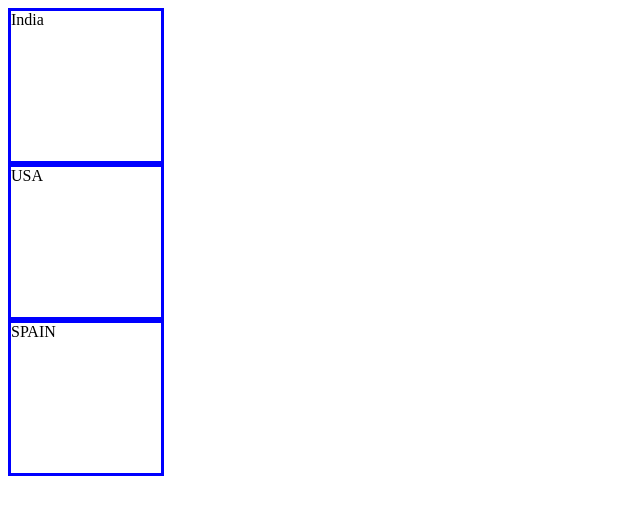
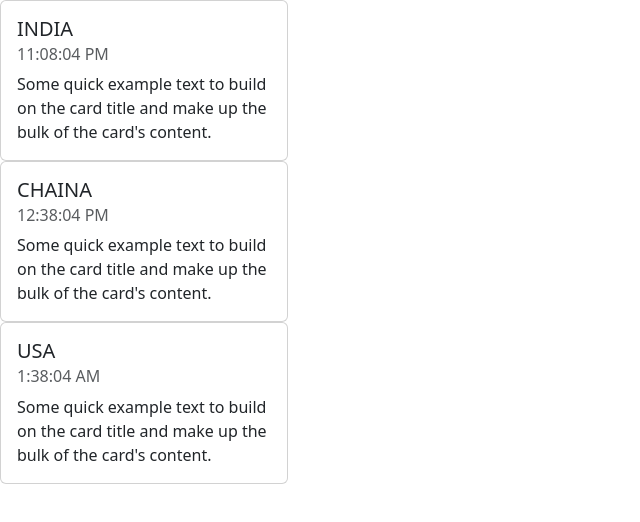
Before and after one commit to Chanchal010/JavaScript_Projects, a plain HTML site: page World_Clock/index.html in a window 1280 px wide. Shown: the whole page, without its empty margins (0-640 px from the left). Drawn offline with nearby package versions, Linux system fonts and the light colour scheme.

Commit message:
last change

```diff
--- a/World_Clock/index.html
+++ b/World_Clock/index.html
@@ -1,29 +1,77 @@
 <!DOCTYPE html>
 <html lang="en">
+
 <head>
     <meta charset="UTF-8">
     <meta name="viewport" content="width=device-width, initial-scale=1.0">
     <title>Document</title>
+    <link href="https://cdn.jsdelivr.net/npm/bootstrap@5.3.2/dist/css/bootstrap.min.css" rel="stylesheet" integrity="sha384-T3c6CoIi6uLrA9TneNEoa7RxnatzjcDSCmG1MXxSR1GAsXEV/Dwwykc2MPK8M2HN" crossorigin="anonymous">
     <link rel="stylesheet" href="style.css">
 </head>
+
 <body>
-    <div class="clock  ">
-        India
+
+    <div class="card" style="width: 18rem;">
+        <div class="card-body">
+          <h5 class="card-title"> INDIA</h5>
+          <h6 class="card-subtitle mb-2 text-body-secondary" id="india"></h6>
+          <p class="card-text">Some quick example text to build on the card title and make up the bulk of the card's content.</p>
+          <!-- <a href="#" class="card-link">Card link</a>
+          <a href="#" class="card-link">Another link</a> -->
+        </div>
+      </div>
+
+      <div class="card" style="width: 18rem;">
+        <div class="card-body">
+          <h5 class="card-title">CHAINA</h5>
+          <h6 class="card-subtitle mb-2 text-body-secondary" id="usa"></h6>
+          <p class="card-text">Some quick example text to build on the card title and make up the bulk of the card's content.</p>
+          <!-- <a href="#" class="card-link">Card link</a>
+          <a href="#" class="card-link">Another link</a> -->
+        </div>
+      </div>
+
+      <div class="card" style="width: 18rem;">
+        <div class="card-body">
+          <h5 class="card-title">USA</h5>
+          <h6 class="card-subtitle mb-2 text-body-secondary" id="chaina"></h6>
+          <p class="card-text">Some quick example text to build on the card title and make up the bulk of the card's content.</p>
+          <!-- <a href="#" class="card-link">Card link</a>
+          <a href="#" class="card-link">Another link</a> -->
+        </div>
+      </div>
+
+
+
+    <!-- <div class="clock  ">
+        <h1 id="india"></h1>
     </div>
     <div class="clock">
-        USA
+        <h1 id="usa"></h1>
     </div>
     <div class="clock">
-SPAIN
-    </div>
+        <h1 id="chaina">
+            </hid1>
+    </div> -->
     <script>
-let d = new Date()
 
-India.innerHTML = d.toLocaleString('en-US', {
-    timeZone: 'America/Los_Angeles',
-  })
+        const runningTime = () => {
+            let d = new Date()
+            usa.innerHTML = d.toLocaleString('en-US', {
+                timeZone: 'America/New_York',
+            }).split(", ")[1]
+            india.innerHTML = d.toLocaleString('en-US', {
+                timeZone: 'Asia/kolkata',
+            }).split(", ")[1]
+            chaina.innerHTML = d.toLocaleString('en-US', {
+                timeZone: 'Asia/Shanghai',
+            }).split(", ")[1]
+        }
+
+        setInterval(runningTime, 1000)
 
 
     </script>
 </body>
+
 </html>
--- a/World_Clock/style.css
+++ b/World_Clock/style.css
@@ -6,3 +6,7 @@
     /* align-items: center;
     justify-content: center; */
 }
+
+.card{
+    display: flex;
+}
```
